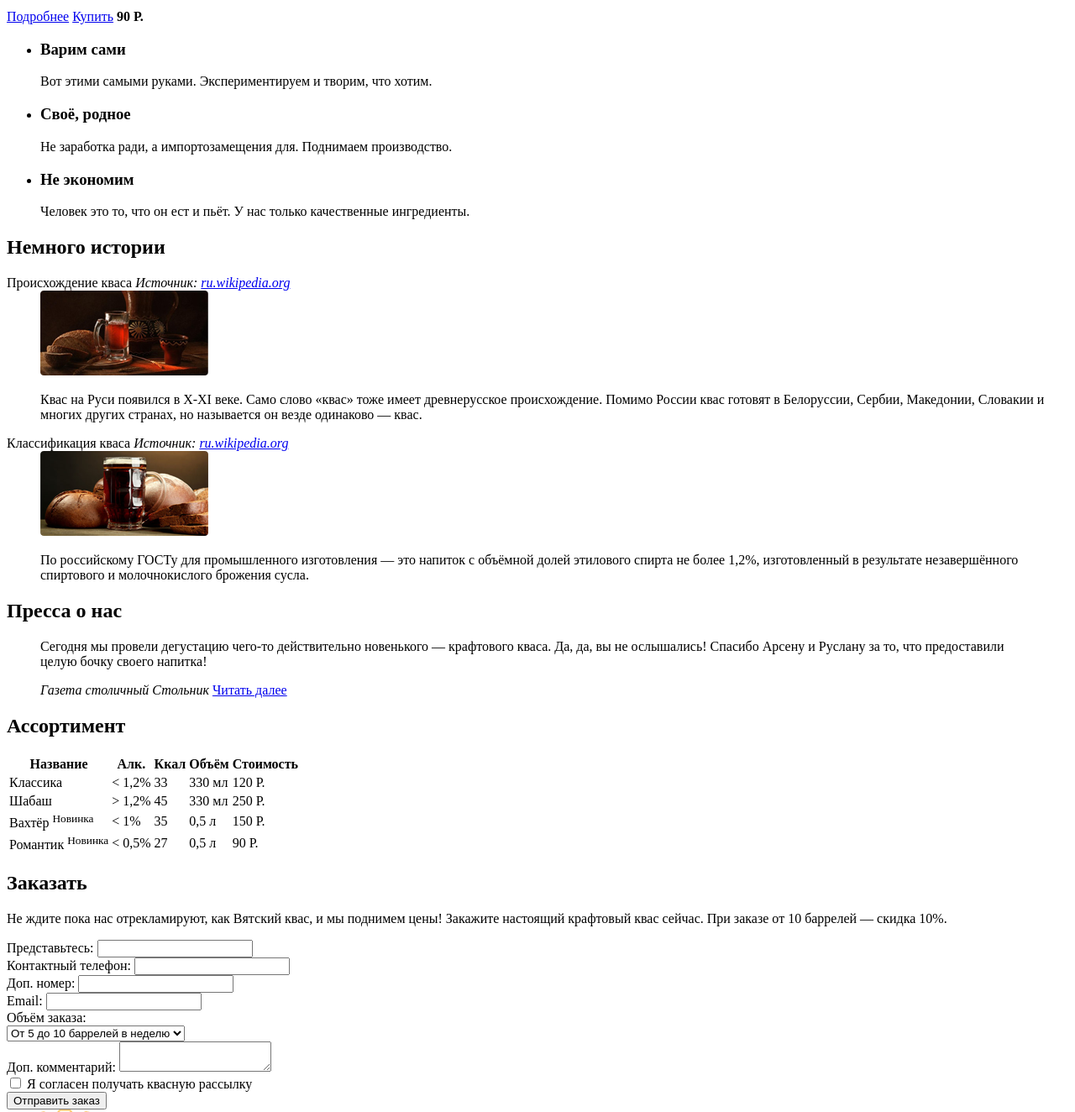
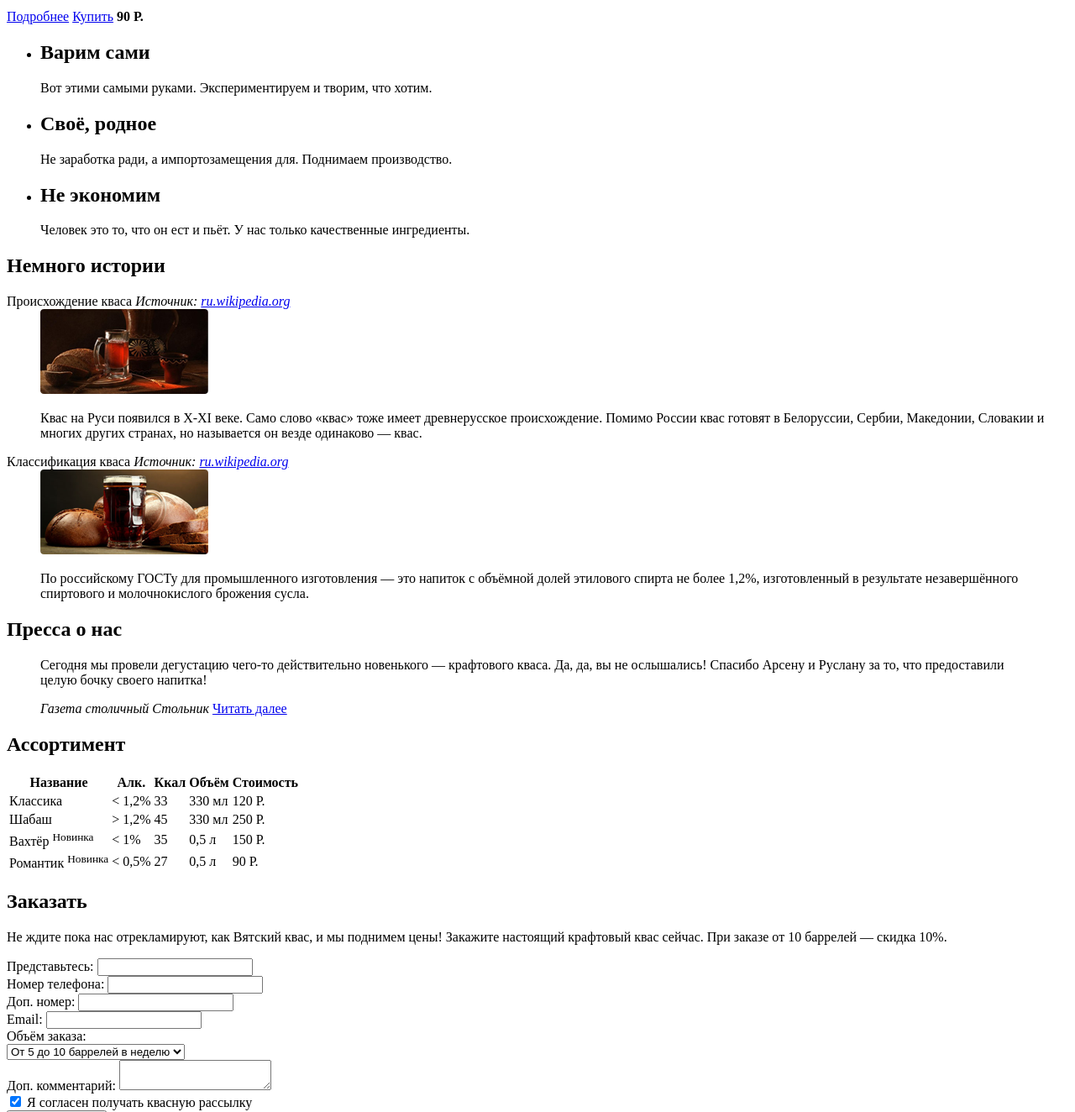
Before and after one commit to Olovika/kvast-html, a plain HTML site: page index.html in a window 1280 px wide. Shown: the part 1620-2944 px from the top of the page at 84% size. Drawn offline with Linux system fonts and the light colour scheme.

Commit message:
Правки в разметке

```diff
--- a/index.html
+++ b/index.html
@@ -1,6 +1,5 @@
 <!DOCTYPE html>
-<html>
-
+<html lang="ru">
 <head>
     <meta charset="utf-8">
     <title>Кваст</title>
@@ -20,14 +19,14 @@
         </ul>
     </nav>
     <section class="promo-header">
-            <p>Крафтовый квас
+        <p>
+            Крафтовый квас
             <br>
             всему голова!
         </p>
     </section>
 </header>
 
-    <main class="page-main">
 <section class="new">
     <h2 class="new-title">Новинки</h2>
 
@@ -67,7 +66,7 @@
                         <td>&lt; 0,5%</td>
                     </tr>
                     <tr>
-                                <td>ККкал</td>
+                        <td>Ккал</td>
                         <td>27</td>
                     </tr>
                 </table>
@@ -85,24 +84,24 @@
     </div>
 </section>
 
-
 <section class="advantages">
-            <ul class="advanteges-list">
-                <li class="adventages-item">
-                    <h3>Варим сами</h3>
+    <div class="advantages-container container">
+        <ul class="advantages-list">
+            <li class="advantages-item">
+                <h2>Варим сами</h2>
                 <p>Вот этими самыми руками. Экспериментируем и творим, что хотим.</p>
             </li>
-                <li class="adventages-item">
-                    <h3>Своё, родное</h3>
+            <li class="advantages-item">
+                <h2>Своё, родное</h2>
                 <p>Не заработка ради, а импортозамещения для. Поднимаем производство.</p>
             </li>
-                <li class="adventages-item">
-                    <h3>Не экономим</h3>
+            <li class="advantages-item">
+                <h2>Не экономим</h2>
                 <p>Человек это то, что он ест и пьёт. У нас только качественные ингредиенты.</p>
             </li>
         </ul>
+    </div>
 </section>
-
 
 <section class="history">
     <h2>Немного истории</h2>
@@ -151,16 +150,16 @@
     </blockquote>
 </section>
 
-        <section class="assortiment">
+<section class="assortment">
     <h2>Ассортимент</h2>
     <table class="price-list">
-                <thead>
+        <tr>
             <th>Название</th>
             <th>Алк.</th>
             <th>Ккал</th>
             <th>Объём</th>
             <th>Стоимость</th>
-                </thead>
+        </tr>
         <tbody>
         <tr>
             <td>Классика</td>
@@ -177,17 +176,14 @@
             <td>250 Р.</td>
         </tr>
         <tr>
-                        <td>Вахтёр
-                            <sup>Новинка</sup>
-                        </td>
+            <td>Вахтёр <sup>Новинка</sup></td>
             <td>&lt; 1%</td>
             <td>35</td>
             <td>0,5 л</td>
             <td>150 Р.</td>
         </tr>
         <tr>
-                        <td>Романтик <sup>Новинка</sup>
-                        </td>
+            <td>Романтик <sup>Новинка</sup></td>
             <td>&lt; 0,5%</td>
             <td>27</td>
             <td>0,5 л</td>
@@ -210,7 +206,7 @@
             <input type="text" name="fullname" id="fullname">
         </div>
         <div class="order-form-group">
-                    <label for="phone">Контактный телефон:</label>
+            <label for="phone">Номер телефона:</label>
             <input type="text" name="phone" id="phone">
         </div>
         <div class="order-form-group">
@@ -241,16 +237,16 @@
         </div>
         <div class="checkbox-area">
             <label>
-                        <input type="checkbox" name="subscription">
+                <input checked type="checkbox" name="subscription">
                 Я согласен получать квасную рассылку
             </label>
         </div>
         <input class="btn" type="submit" value="Отправить заказ">
     </form>
 </section>
-    </main>
 
 <footer class="page-footer">
+    <div class="container page-footer-container">
         <div class="footer-logo">
             <img src="img/logo.png" alt="Логотип Кваст" width="140" height="76">
         </div>
@@ -267,11 +263,12 @@
                 <a class="social-btn" href="https://instagram.com/htmlacademy">Инстаграм</a>
                 <a class="social-btn" href="https://facebook.com/htmlacademy">Фейсбук</a>
                 <a class="social-btn" href="https://vk.com/htmlacademy">Вконтакте</a>
+            </div>
             <p>При перепечатке материалов ссылка на сайт обязательна!</p>
+            <div class="footer-copyright">
+                <img src="img/htmlacademy.png" alt="Логотип разработчика"><span><b>Разработчик: </b><a href="https://htmlacademy.ru">HTML Academy</a></span>
             </div>
-            <div class="footer-copyright">
-                <img src="img/htmlacademy.png" alt="Логотип разработчика">
-                <span><b>Разработчик: </b><a href="https://htmlacademy.ru">HTML Academy</a></span>
+        </div>
     </div>
 </footer>
 </body>
```
Also changed, not shown: preview.jpeg (added), 1 other file. Lines whose indentation alone changed are shown as unchanged.
